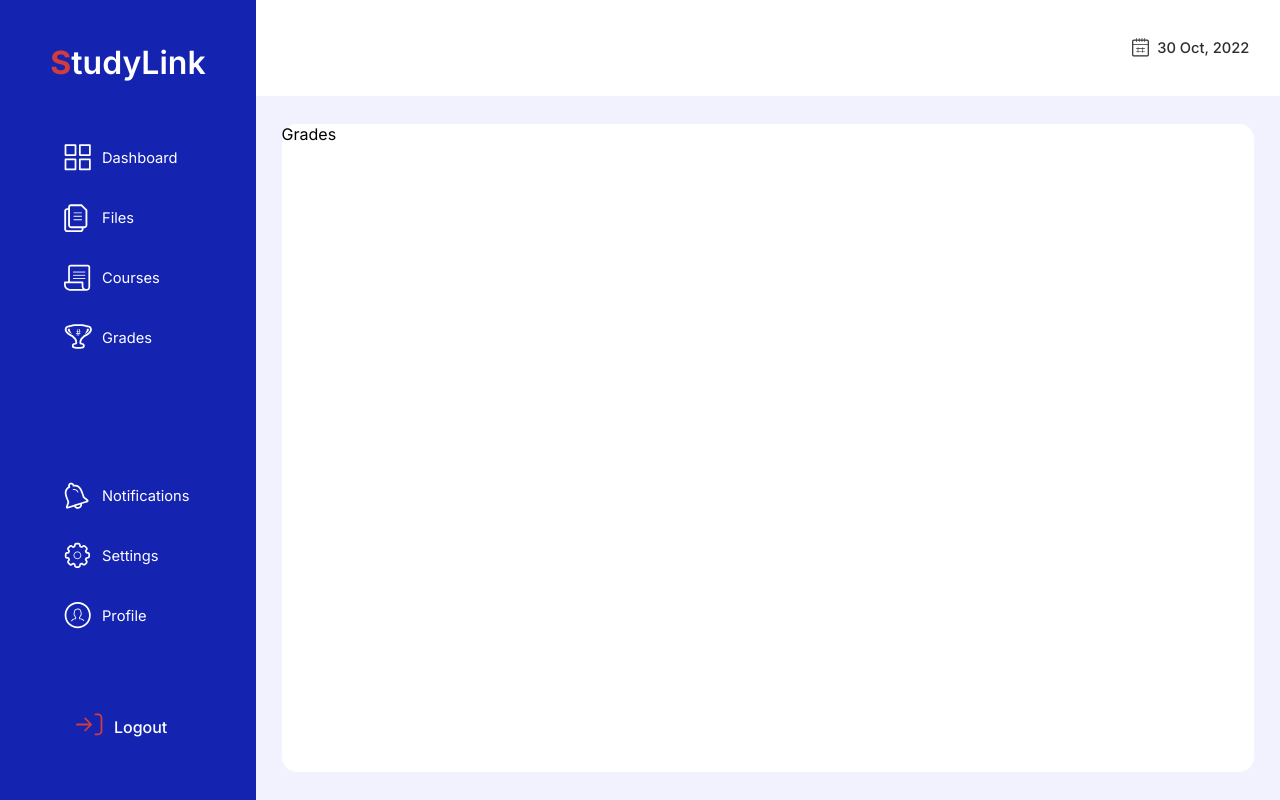
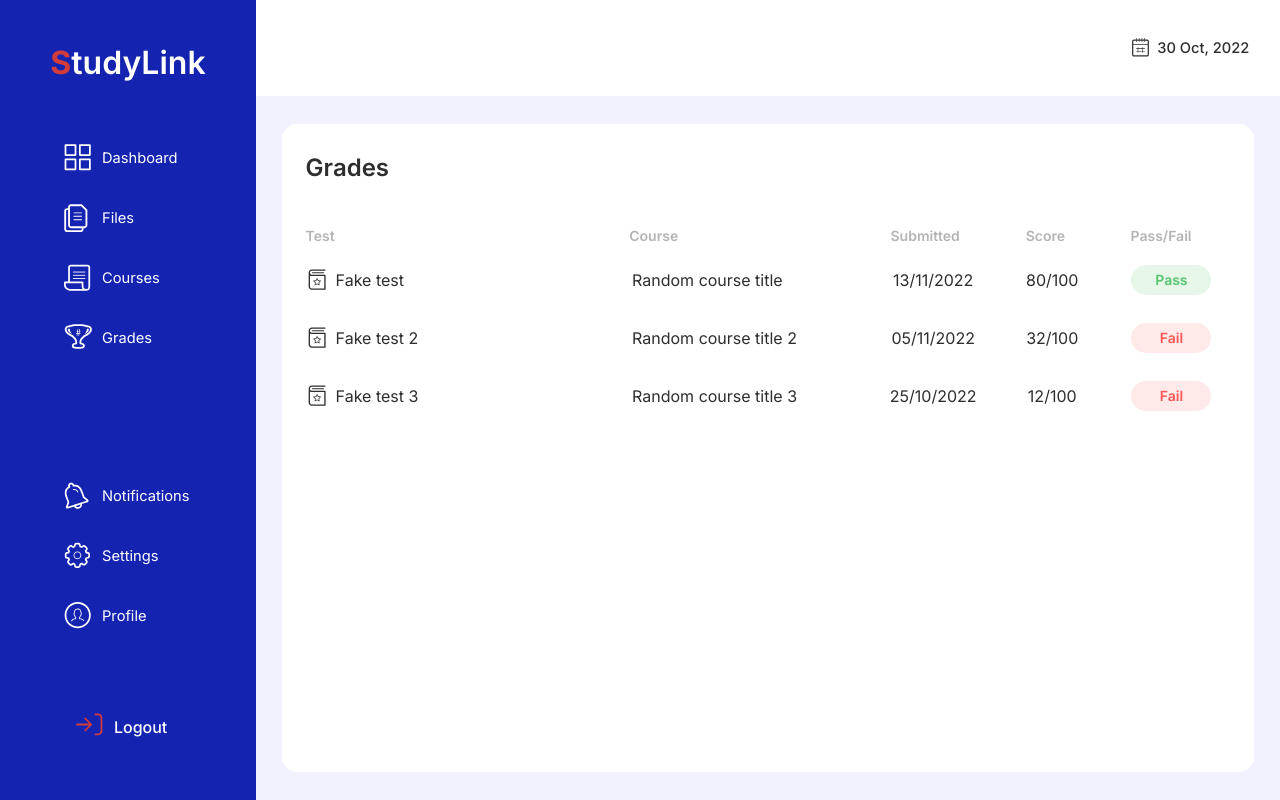
Before and after one commit to CptTapochek/study-link_front-end, a React (Create React App) app: page /grades in a window 1280 px wide. Built offline with nearby package versions, Linux system fonts and the light colour scheme.

Commit message:
grades ui/test dates/mapping dates

```diff
--- a/src/pages/courses/Courses.jsx
+++ b/src/pages/courses/Courses.jsx
@@ -1,7 +1,42 @@
 import style from "./courses.module.css";
+import React, {useState} from "react";
+import {NavLink} from "react-router-dom";
 
 
 const Courses = () => {
+    const [courses, setCourses] = useState([
+        {
+            id: 0,
+            title: "Random course title 1",
+            link: "random-course-1",
+            progress: 3,
+            processes: 8,
+        },
+        {
+            id: 1,
+            title: "Random course title 2",
+            link: "random-course-2",
+            progress: 7,
+            processes: 9,
+        },
+        {
+            id: 2,
+            title: "Random course title 3",
+            link: "random-course-3",
+            progress: 2,
+            processes: 12,
+        }
+    ]);
+
+    const courseElements = courses.map(
+        item => <CourseItem
+            id={item.id}
+            title={item.title}
+            link={item.link}
+            progress={item.progress}
+            processes={item.processes}
+        />
+    );
 
     return (
         <div className={style.main}>
@@ -9,24 +44,22 @@ const Courses = () => {
                 <div className={style.faculty}>Faculty: ETTI</div>
                 <div className={style.semester}>I<sup>st</sup>semester</div>
             </div>
-            <div className={style.coursesList}>
-                <a className={style.course}>
-                    <div className={style.courseTitle}><p>Electronica industriala 2</p></div>
-                    <div className={style.loading}>
-                        <div className={style.loadingBar}/>
-                    </div>
-                    <div className={style.count}>7/14</div>
-                </a>
-                <a className={style.course}>
-                    <div className={style.courseTitle}><p>Electronica industriala 2</p></div>
-                    <div className={style.loading}>
-                        <div className={style.loadingBar}/>
-                    </div>
-                    <div className={style.count}>7/14</div>
-                </a>
-            </div>
+            <div className={style.coursesList}>{courseElements}</div>
         </div>
     );
 };
 
+const CourseItem = (props) => {
+    const percent = props.progress / props.processes * 100;
+
+    return <NavLink className={style.course} to={`course/${props.link}`}>
+        <div className={style.courseTitle}><p>{props.title}</p></div>
+        <div className={style.loading}>
+            <div className={style.loadingBar} style={{width: `${percent}%`}}/>
+        </div>
+        <div className={style.count}>{props.progress}/{props.processes}</div>
+    </NavLink>
+}
+
+
 export default Courses;
--- a/src/pages/courses/courses.module.css
+++ b/src/pages/courses/courses.module.css
@@ -59,8 +59,12 @@
     white-space: nowrap;
     overflow: hidden;
     text-overflow: ellipsis;
+    color: var(--black-color);
 }
 
+.count {
+    color: var(--black-color);
+}
 .loading {
     width: 25%; height: 8px;
     margin-left: 5%;
@@ -82,5 +86,4 @@
 
 @keyframes loading {
     from {width: 0;}
-    to {width: 100%;}
 }
--- a/src/pages/files/Files.jsx
+++ b/src/pages/files/Files.jsx
@@ -1,7 +1,35 @@
 import style from "./files.module.css";
+import React, {useState} from "react";
+import {NavLink} from "react-router-dom";
 
 
 const Files = () => {
+    const [files, setFiles] = useState([
+        {
+            id: 0,
+            title: "Fake file 1",
+            date: "13/11/2022",
+            courseTitle: "Random course title 1",
+            downloadLink: "document23873636",
+        },
+        {
+            id: 1,
+            title: "Fake file 2",
+            date: "05/11/2022",
+            courseTitle: "Random course title 2",
+            downloadLink: "document64748332",
+        },
+    ]);
+
+    const fileElements = files.map(
+        item => <FileItem
+            id={item.id}
+            title={item.title}
+            date={item.date}
+            courseTitle={item.courseTitle}
+            downloadLink={item.downloadLink}
+        />
+    );
 
     return (
         <div className={style.main}>
@@ -14,25 +42,27 @@ const Files = () => {
                 <p className={style.date}>Date</p>
                 <p className={style.action}>Action</p>
             </div>
-            <div className={style.filesList}>
-                <div className={style.file}>
+            <div className={style.filesList}>{fileElements}</div>
+        </div>
+    );
+};
+
+const FileItem = (props) => {
+    return <div className={style.file}>
         <div className={style.fileTitle}>
-                        <i/><p>example_file_1.ext</p>
+            <i/><p>{props.title}</p>
         </div>
-                    <div className={style.courseTitle}>Random title</div>
-                    <div className={style.fileDate}>13/11/2022</div>
+        <div className={style.courseTitle}>{props.courseTitle}</div>
+        <div className={style.fileDate}>{props.date}</div>
         <div className={style.fileActions}>
-                        <div className={style.download}>
+            <NavLink className={style.download} to={`download/file/${props.downloadLink}`}>
                 <i/><p>Download</p>
-                        </div>
+            </NavLink>
             <div className={style.delete}>
                 <i/><p>Delete</p>
             </div>
         </div>
     </div>
-            </div>
-        </div>
-    );
-};
+}
 
 export default Files;
--- a/src/pages/files/files.module.css
+++ b/src/pages/files/files.module.css
@@ -29,11 +29,11 @@
 .infoBlock .fileName {width: 35%}
 .infoBlock .course {width: 25%}
 .infoBlock .date {
-    width: 15%;
+    width: 14%;
     justify-content: center;
 }
 .infoBlock .action {
-    width: 25%;
+    width: 26%;
     justify-content: center;
 }
 
@@ -102,6 +102,7 @@
     padding-right: 5%;
     border-radius: 4px;
     cursor: pointer;
+    color: var(--black-color);
 }
 .download:hover, .delete:hover {
     background-color: #e5efff;
--- a/src/pages/grades/Grades.jsx
+++ b/src/pages/grades/Grades.jsx
@@ -1,13 +1,82 @@
 import style from "./grades.module.css";
+import React, {useState} from "react";
+import {NavLink} from "react-router-dom";
 
 
 const Grades = () => {
+    const [grades, setGrades] = useState([
+        {
+            id: 0,
+            title: "Fake test",
+            date: "13/11/2022",
+            courseTitle: "Random course title",
+            link: "fake-test-1",
+            score: 80,
+            maxScore: 100,
+            passed: true
+        },
+        {
+            id: 1,
+            title: "Fake test 2",
+            date: "05/11/2022",
+            courseTitle: "Random course title 2",
+            link: "fake-test-2",
+            score: 32,
+            maxScore: 100,
+            passed: false
+        },
+        {
+            id: 2,
+            title: "Fake test 3",
+            date: "25/10/2022",
+            courseTitle: "Random course title 3",
+            link: "fake-test-3",
+            score: 12,
+            maxScore: 100,
+            passed: false
+        }
+    ]);
+
+    const gradeElements = grades.map(
+        item => <GradeItem
+            id={item.id}
+            title={item.title}
+            date={item.date}
+            courseTitle={item.courseTitle}
+            link={item.link}
+            score={item.score}
+            maxScore={item.maxScore}
+            passed={item.passed}
+        />
+    );
 
     return (
         <div className={style.main}>
-            Grades
+            <div className={style.title}>
+                <p>Grades</p>
+            </div>
+            <div className={style.infoBlock}>
+                <p className={style.testName}>Test</p>
+                <p className={style.course}>Course</p>
+                <p className={style.date}>Submitted</p>
+                <p className={style.score}>Score</p>
+                <p className={style.passFail}>Pass/Fail</p>
+            </div>
+            <div className={style.gradesList}>{gradeElements}</div>
         </div>
     );
 };
 
+const GradeItem = (props) => {
+    return <NavLink className={style.grade} to={`test/${props.link}`}>
+        <div className={style.gradeTitle}><i/><p>{props.title}</p></div>
+        <div className={style.courseTitle}>{props.courseTitle}</div>
+        <div className={style.gradeSubmitted}>{props.date}</div>
+        <div className={style.gradeScore}>{props.score}/{props.maxScore}</div>
+        <div className={style.gradeResult}>
+            <p className={props.passed ? style.pass : style.fail}>{props.passed ? "Pass" : "Fail"}</p>
+        </div>
+    </NavLink>
+}
+
 export default Grades;
--- a/src/pages/grades/grades.module.css
+++ b/src/pages/grades/grades.module.css
@@ -1,4 +1,127 @@
 
 .main {
+    width: 100%; height: 100%;
     flex-direction: column;
+    justify-items: flex-start;
 }
+
+.title {
+    align-items: center;
+    padding-left: 24px;
+    height: 15%;
+    font-weight: 600;
+    font-size: 24px;
+    color: var(--black-color);
+}
+
+.infoBlock {
+    margin-top: 1%;
+    align-items: center;
+    width: 100%; height: 30px;
+    padding-left: 24px;
+    padding-right: 24px;
+}
+.infoBlock p {
+    font-weight: 600;
+    color: #b4b4b4;
+    font-size: 14px;
+}
+.infoBlock .testName {width: 35%}
+.infoBlock .course {width: 25%}
+.infoBlock .date {
+    width: 14%;
+    justify-content: center;
+}
+.infoBlock .score {
+    width: 12%;
+    justify-content: center;
+}
+.infoBlock .passFail {
+    width: 13%;
+    justify-content: center;
+}
+
+.gradesList {
+    width: 100%; height: 90%;
+    display: flex;
+    flex-direction: column;
+    justify-content: flex-start;
+    overflow: hidden;
+    overflow-y: scroll;
+}
+
+.grade {
+    user-select: none;
+    align-items: center;
+    cursor: pointer;
+    color: var(--black-color);
+}
+.grade:hover {
+    background-color: #e5efff;
+}
+
+.gradeTitle {
+    padding-left: 24px;
+    width: 35%;
+    align-items: center;
+}
+.gradeTitle p {
+    font-size: 16px;
+    overflow: hidden;
+    text-overflow: ellipsis;
+    white-space: nowrap;
+}
+.gradeTitle i {
+    content: "";
+    background-repeat: no-repeat;
+    background-size: 18px;
+    background-position: center;
+    height: 22px; width: 22px;
+    margin-right: 8px;
+    background-image: url("../../assets/icons/grade-list.svg");
+}
+
+.courseTitle {
+    align-items: center;
+    padding-left: 10px;
+    width: 25%; height: 100%;
+    font-size: 16px;
+    overflow: hidden;
+    text-overflow: ellipsis;
+    white-space: nowrap;
+}
+
+.gradeSubmitted {
+    width: calc(15% - 10px); height: 100%;
+    align-items: center;
+    justify-content: center;
+    font-size: 16px;
+}
+
+.gradeScore {
+    align-items: center;
+    justify-content: center;
+    width: 10.5%; height: 100%;
+}
+
+.gradeResult {
+    align-items: center;
+    justify-content: center;
+    width: 14%; height: 100%;
+}
+.gradeResult p {
+    justify-content: center;
+    align-items: center;
+    font-weight: 600;
+    width: 80px; height: 30px;
+    border-radius: 30px;
+    font-size: 14px;
+}
+.gradeResult .pass {
+    background-color: #e6f6e9;
+    color: #57c56d;
+}
+.gradeResult .fail {
+    background-color: #ffe9e9;
+    color: #ff5555;
+}
```
Also changed, not shown: src/pages/dashboard/dashboard.module.css (+14 -15 lines), src/assets/icons/grade-list.svg (added). Lines whose indentation alone changed are shown as unchanged.
